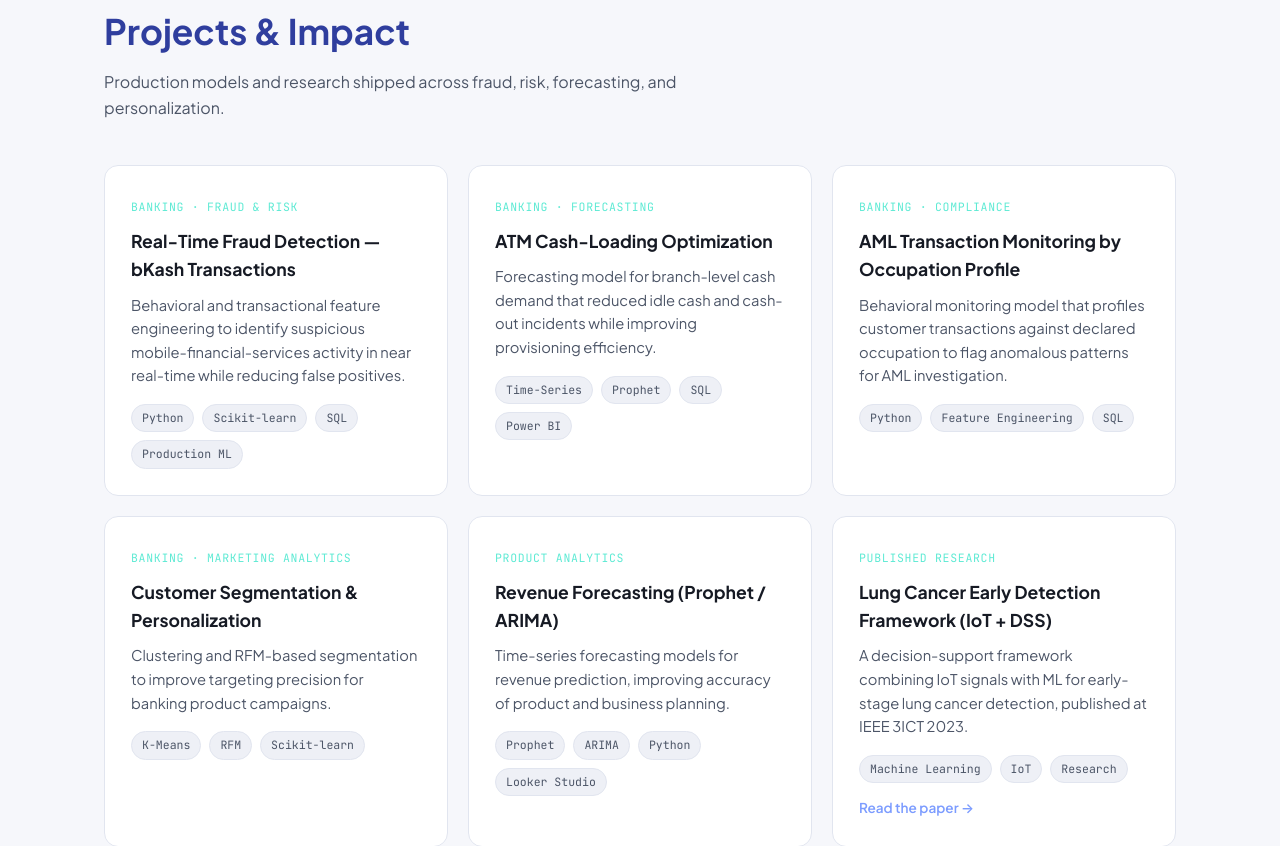
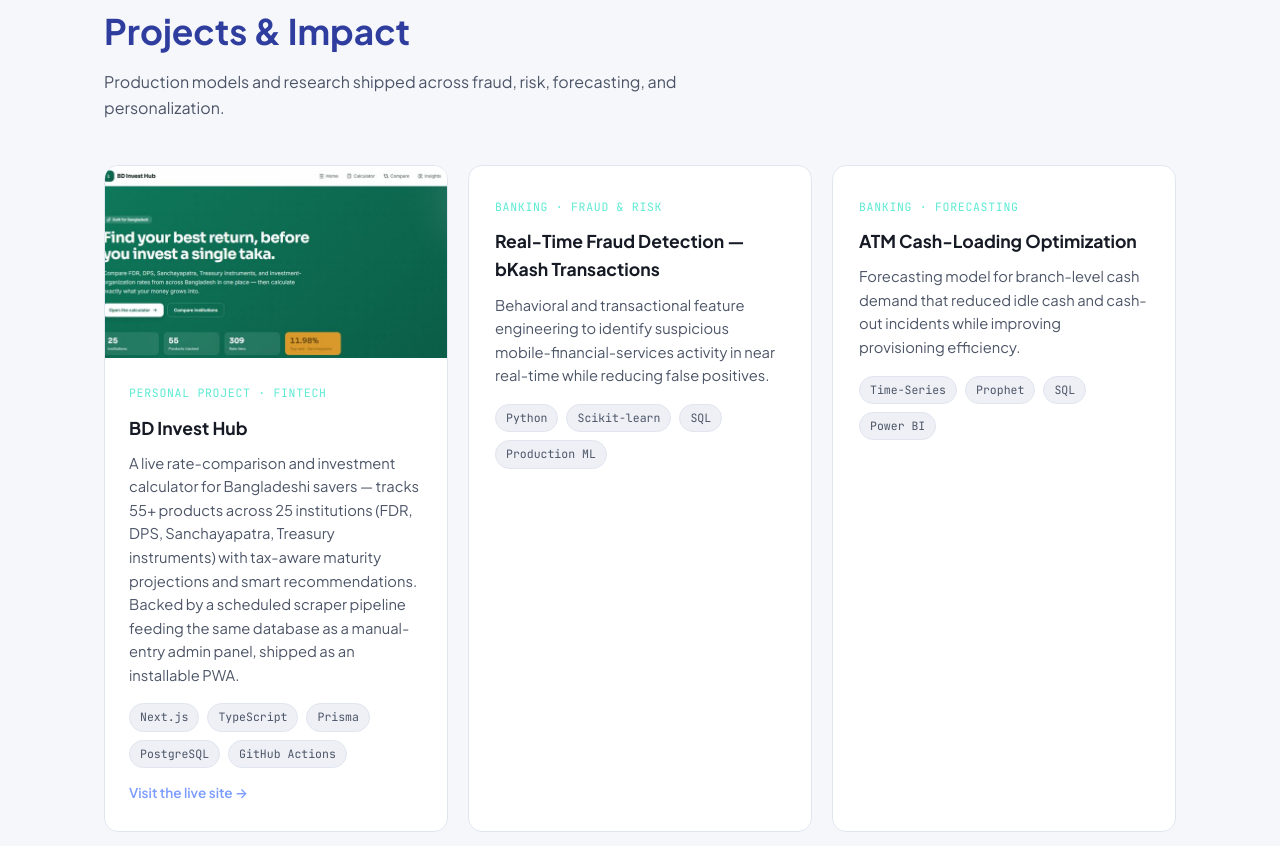
Before and after one commit to aichowdhury14/aichowdhury14.github.io, a plain HTML site: page index.html in a window 1280 px wide. Shown: the part 4433-5279 px from the top of the page. Drawn offline with Linux system fonts and the light colour scheme.

Commit message:
Add BD Invest Hub personal project with screenshot

```diff
--- a/assets/css/style.css
+++ b/assets/css/style.css
@@ -298,6 +298,10 @@ section { padding: 96px 0; }
   transition: transform 0.2s ease, border-color 0.2s ease, box-shadow 0.2s ease;
 }
 .card:hover { border-color: var(--accent-2); transform: translateY(-3px); box-shadow: var(--shadow); }
+
+.card-media { padding: 0; overflow: hidden; }
+.project-image { width: 100%; aspect-ratio: 16 / 9; object-fit: cover; object-position: top; display: block; background: var(--bg-elev-2); }
+.card-media .project-card-body { padding: 20px 24px 26px; }
 
 /* ============================================================
    About
--- a/assets/js/data.js
+++ b/assets/js/data.js
@@ -125,6 +125,16 @@ const PORTFOLIO_DATA = {
   ],
 
   projects: [
+    {
+      title: "BD Invest Hub",
+      tag: "Personal Project · FinTech",
+      image: "assets/img/projects/bd-invest-hub.jpg",
+      description:
+        "A live rate-comparison and investment calculator for Bangladeshi savers — tracks 55+ products across 25 institutions (FDR, DPS, Sanchayapatra, Treasury instruments) with tax-aware maturity projections and smart recommendations. Backed by a scheduled scraper pipeline feeding the same database as a manual-entry admin panel, shipped as an installable PWA.",
+      stack: ["Next.js", "TypeScript", "Prisma", "PostgreSQL", "GitHub Actions"],
+      link: "https://bd-invest-hub.vercel.app/",
+      linkLabel: "Visit the live site",
+    },
     {
       title: "Real-Time Fraud Detection — bKash Transactions",
       tag: "Banking · Fraud & Risk",
--- a/assets/js/main.js
+++ b/assets/js/main.js
@@ -104,13 +104,16 @@
     d.projects.forEach((p) => {
       const card = el(
         "div",
-        "card reveal",
+        p.image ? "card card-media reveal" : "card reveal",
         `
-        <span class="project-tag">${p.tag}</span>
-        <div class="project-title">${p.title}</div>
-        <div class="project-desc">${p.description}</div>
-        <div class="chip-row">${p.stack.map((s) => `<span class="chip">${s}</span>`).join("")}</div>
-        ${p.link ? `<a class="project-link" href="${p.link}" target="_blank" rel="noopener">Read the paper →</a>` : ""}
+        ${p.image ? `<img class="project-image" src="${p.image}" alt="${p.title} screenshot" loading="lazy">` : ""}
+        <div class="project-card-body">
+          <span class="project-tag">${p.tag}</span>
+          <div class="project-title">${p.title}</div>
+          <div class="project-desc">${p.description}</div>
+          <div class="chip-row">${p.stack.map((s) => `<span class="chip">${s}</span>`).join("")}</div>
+          ${p.link ? `<a class="project-link" href="${p.link}" target="_blank" rel="noopener">${p.linkLabel || "Read the paper"} →</a>` : ""}
+        </div>
       `
       );
       grid.appendChild(card);
```
Also changed, not shown: assets/img/projects/bd-invest-hub.jpg (added).
